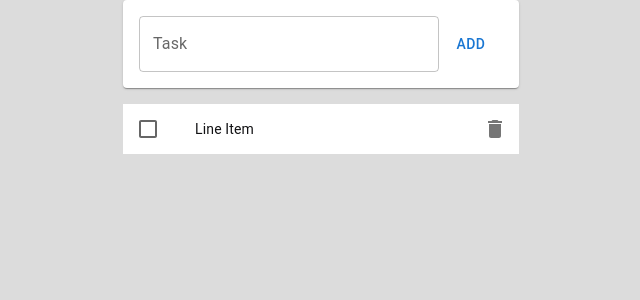
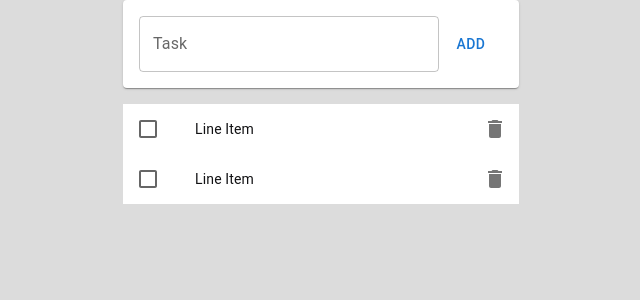
Before and after one commit to J-DouglasLira/to-do-list, a React (Create React App) app: page / in a window 1280 px wide. Shown: the top 300 px of the page, without its empty margins (319-959 px from the left). Built offline with nearby package versions, Linux system fonts and the light colour scheme.

Commit message:
hook on components added

```diff
--- /dev/null
+++ b/src/components/Forms.jsx
@@ -0,0 +1,24 @@
+import { TextField, Button, Paper } from "@mui/material";
+import React, { useState } from "react";
+
+export default function Form() {
+  const [text, setText] = useState(null);
+
+  return (
+    <Paper style={{ padding: "1em" }}>
+      <div></div>
+      <div style={{ display: "flex", justifyContent: "center" }}>
+        <TextField
+          id="outlined-basic"
+          label="Task"
+          variant="outlined"
+          fullWidth
+          onChange={(e) => setText(e.target.value)}
+        />
+        <Button variant="text" onClick={() => console.log(text)}>
+          Add
+        </Button>
+      </div>
+    </Paper>
+  );
+}
--- a/src/components/Forms.tsx
+++ /dev/null
@@ -1,13 +0,0 @@
-import { TextField, Button, Paper } from "@mui/material";
-import React from "react";
-
-export default function Form() {
-  return (
-    <Paper style={{ padding: "1em" }}>
-      <div style={{ display: "flex", justifyContent: "center" }}>
-        <TextField id="outlined-basic" label="Task" variant="outlined" fullWidth/>
-        <Button variant="text">Add</Button>
-      </div>
-    </Paper>
-  );
-}
--- a/src/pages/Home.tsx
+++ b/src/pages/Home.jsx
@@ -1,16 +1,21 @@
-import React from "react";
+import React, { useState } from "react";
 import "../styles/Global.scss";
 import Forms from "../components/Forms";
 import TodoItem from "../components/TodoItem";
 import { Container } from "@mui/material";
 
+export default function Home() {
+  const [todos, setTodos] = useState(["1", "2"]);
 
-export default function Home() {
   return (
     <Container maxWidth="xs">
       <Forms />
-      <div style={{marginTop: "1em", backgroundColor: 'white'}}>
-        <TodoItem />
+      <div
+        style={{ marginTop: "1em", backgroundColor: "white", marginTop: "1em" }}
+      >
+        {todos.map((todo) => (
+          <TodoItem />
+        ))}
       </div>
     </Container>
   );
```
